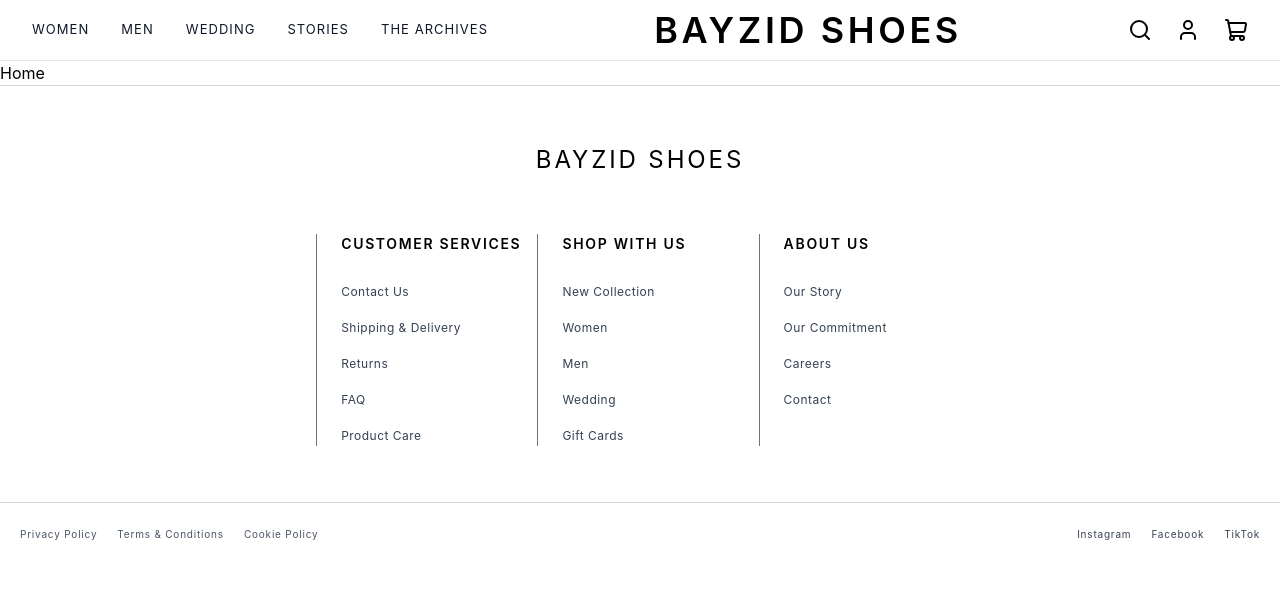
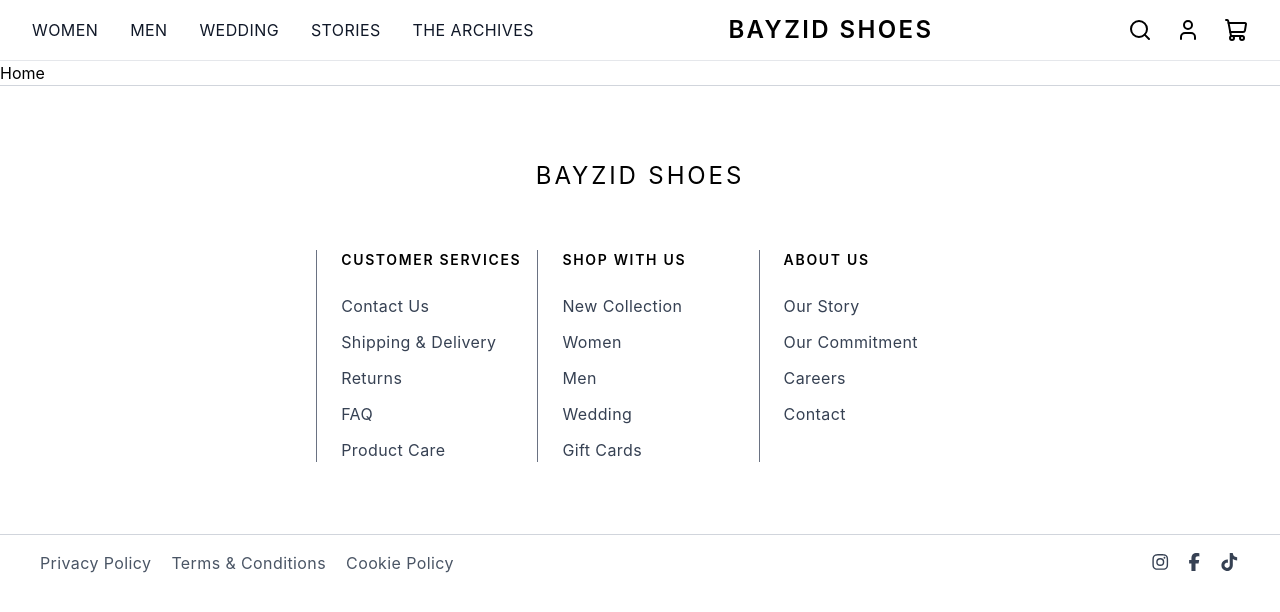
Before and after one commit to Tanjir217/BS, a React (Vite) app: page / in a window 1280 px wide. Shown: the top 612 px of the page. Built offline with nearby package versions, Linux system fonts and the light colour scheme.

Commit message:
the footer is done

```diff
--- a/package.json
+++ b/package.json
@@ -10,6 +10,8 @@
     "preview": "vite preview"
   },
   "dependencies": {
+    "@fortawesome/free-brands-svg-icons": "^7.3.1",
+    "@fortawesome/react-fontawesome": "^3.5.0",
     "@supabase/supabase-js": "^2.112.4",
     "@tailwindcss/vite": "^4.3.3",
     "lucide-react": "^1.34.0",
--- a/src/components/Footer/Footer.jsx
+++ b/src/components/Footer/Footer.jsx
@@ -14,7 +14,7 @@
     <footer className="border-t border-gray-300 bg-white text-black flex flex-col">
 
     {/* Desktop Footer */}
-    <div className="mx-auto hidden max-w-360 px-16 py-14 md:block">
+    <div className="mx-auto hidden max-w-360 px-16 py-18 md:block">
 
       {/* Brand */}
       <div className="mb-14 text-center">
--- a/src/components/Footer/desktop/FooterColumn.jsx
+++ b/src/components/Footer/desktop/FooterColumn.jsx
@@ -12,7 +12,7 @@
             <li key={link.label}>
                 <Link
                 to={link.href}
-                className="text-[12px] tracking-[0.04em] text-gray-700 no-underline transition-opacity duration-200 hover:opacity-50"
+                className="text-md tracking-wide text-gray-700 no-underline transition-all duration-200 hover:underline hover:underline-offset-5"
                 >
                 {link.label}
                 </Link>
--- a/src/components/Footer/shared/FooterBottomBar.jsx
+++ b/src/components/Footer/shared/FooterBottomBar.jsx
@@ -1,10 +1,11 @@
 import { Link } from "react-router-dom";
 import { footerLegalLinks, socialLinks } from "../../../data/footer";
+import { FontAwesomeIcon } from "@fortawesome/react-fontawesome";
 
 function FooterBottomBar() {
   return (
     <div className="border-t border-gray-300">
-      <div className="mx-auto flex max-w-360 flex-col gap-6 px-5 py-6 md:flex-row md:items-center md:justify-between">
+      <div className="mx-auto flex max-w-360 flex-col gap-6 px-10 py-4 md:flex-row md:items-center md:justify-between">
 
         {/* Legal */}
         <div className="flex flex-wrap gap-x-5 gap-y-2">
@@ -12,7 +13,7 @@
             <Link
               key={link.label}
               to={link.href}
-              className="text-[10px] tracking-[0.08em] text-gray-600 no-underline transition-opacity hover:opacity-50"
+              className="text-md tracking-wide text-gray-600 no-underline transition-opacity hover:opacity-50"
             >
               {link.label}
             </Link>
@@ -20,17 +21,22 @@
         </div>
 
         {/* Social */}
-        <div className="flex gap-5">
+        <div className="flex gap-3">
           {socialLinks.map((social) => (
-            <a
-              key={social.label}
-              href={social.href}
+            <Link
+            to={social.href}
+              key={social.id}
+              // href={social.href}
               target="_blank"
               rel="noopener noreferrer"
-              className="text-[10px] tracking-[0.08em] text-gray-700 no-underline transition-opacity hover:opacity-50"
+              aria-label={social.label}
             >
-              {social.label}
-            </a>
+              <FontAwesomeIcon
+              icon={social.icon}
+              className="text-lg text-gray-700 no-underline transition-opacity hover:opacity-50"
+              />
+
+            </Link>
           ))}
         </div>
 
--- a/src/components/Header/navBar/NavBar.jsx
+++ b/src/components/Header/navBar/NavBar.jsx
@@ -38,7 +38,9 @@
         </div>
 
         {/* Logo */}
-        <Logo />
+        <Logo
+
+        className = ""/>
 
         {/* Right side */}
         <div className="flex items-center gap-2 sm:gap-4 md:gap-5 lg:gap-6">
--- a/src/components/Header/navBar/desktop/DesktopNavigation.jsx
+++ b/src/components/Header/navBar/desktop/DesktopNavigation.jsx
@@ -10,7 +10,7 @@
           to={item.href}
           onMouseEnter={() => onMenuChange(item.megaMenu ? item.id : null)}
           onFocus={() => onMenuChange(item.megaMenu ? item.id : null)}
-          className="text-[13px] tracking-[0.08em] text-gray-900 no-underline transition-opacity hover:opacity-60"
+          className="text-md tracking-wide text-gray-900 no-underline transition-opacity hover:opacity-60"
         >
           {item.label}
         </Link>
--- a/src/components/Header/navBar/shared/Logo.jsx
+++ b/src/components/Header/navBar/shared/Logo.jsx
@@ -4,7 +4,7 @@
   return (
     <Link
     to={"/"}
-    className='text-sm sm:text-xl md:text-2xl lg:text-4xl tracking-widest font-semibold'
+    className={`text-sm sm:text-xl md:text-2xl tracking-widest font-semibold`}
     >
       BAYZID SHOES
     </Link>
--- a/src/data/footer.js
+++ b/src/data/footer.js
@@ -1,3 +1,9 @@
+import {
+    faInstagram,
+    faFacebookF,
+    faTiktok,
+    faYoutube,
+  } from "@fortawesome/free-brands-svg-icons";
 export const footerColumns = [
         {
         id: "customer-services",
@@ -96,13 +102,16 @@
         {
         label: "Instagram",
         href: "#",
+        icon : faInstagram
         },
         {
         label: "Facebook",
         href: "#",
+        icon: faFacebookF
         },
         {
         label: "TikTok",
         href: "#",
+        icon: faTiktok
         },
     ];
```
Also changed, not shown: src/components/Header/navBar/desktop/DesktopHeader.jsx (deleted), src/components/Header/navBar/mobile/MobileDrawer.jsx (deleted), src/components/Header/navBar/mobile/MobileHeader.jsx (deleted), src/components/Header/navBar/mobile/MobileSubView.jsx (deleted), 1 other file (tests, documents, lock files or other folders).
